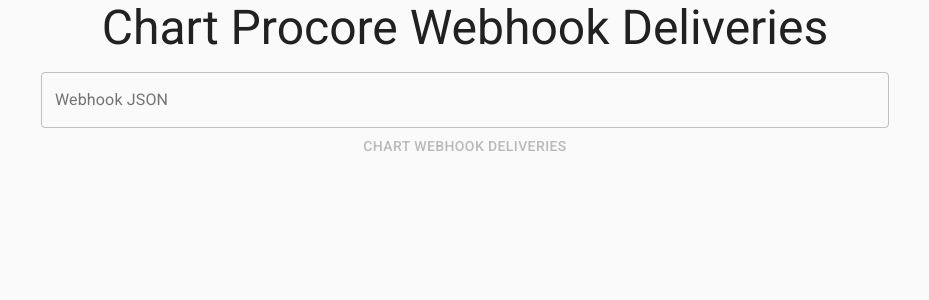
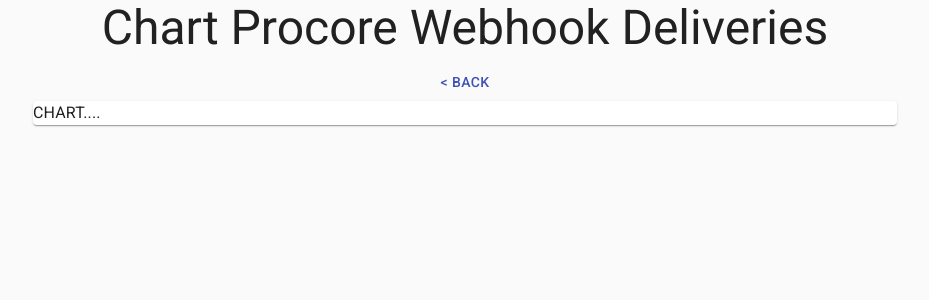
Before and after one commit to sebastianvaldez-procore/webhook_chart, a React (Create React App) app: page /chart in a window 1280 px wide. Shown: the top 300 px of the page, without its empty margins (175-1104 px from the left). Built offline with nearby package versions, Linux system fonts and the light colour scheme.

Commit message:
Move components to separate file

```diff
--- a/package.json
+++ b/package.json
@@ -10,6 +10,7 @@
     "@testing-library/user-event": "^12.1.10",
     "react": "^17.0.1",
     "react-dom": "^17.0.1",
+    "react-router-dom": "^5.2.0",
     "react-scripts": "4.0.1",
     "web-vitals": "^0.2.4"
   },
--- a/src/App.js
+++ b/src/App.js
@@ -1,22 +1,12 @@
 import React from 'react'
+import { BrowserRouter as Router, Route, Switch } from 'react-router-dom'
 import CssBaseline from '@material-ui/core/CssBaseline';
-import Container from '@material-ui/core/Container';
-import Paper from '@material-ui/core/Paper'
-import Card from '@material-ui/core/Card';
 import Typography from '@material-ui/core/Typography'
-import Button from '@material-ui/core/Button';
-import TextField from '@material-ui/core/TextField';
 import Grid from '@material-ui/core/Grid';
-
-
+import { Chart } from './Chart';
+import PayloadField from './PayloadField';
 
 function App() {
-  const [payload, setPayload] = React.useState('')
-
-  const handlePayload = (e) => {
-    e.preventDefault()
-    alert(`payload is: ${payload}`)
-  }
   return (
     <>
       <CssBaseline />
@@ -28,26 +18,12 @@
           </Typography>
         </Grid>
 
-          <Grid item xs={2} md={2} lg={2}/>
-
-          <Grid item align='center' xs={8} md={8} lg={8}>
-            <form onSubmit={handlePayload}>
-              <TextField
-              multiline
-              variant="outlined"
-              fullWidth
-              label='Webhook JSON'
-              onChange={e => setPayload(e.target.value)}
-              value={payload}
-              placeholder="Paste Webhook delivery payload here...."
-              />
-              <br />
-              <Button type='submit' disabled={payload !== '' ? false : true} color='primary'>Chart Webhook Deliveries</Button>
-            </form>
-          </Grid>
-
-          <Grid item xs={2} md={2} lg={2}/>
-
+        <Router>
+          <Switch>
+            <Route exact path='/' component={PayloadField} />
+            <Route path='/chart' component={Chart} />
+          </Switch>
+        </Router>
       </Grid>
     </>
   );
--- /dev/null
+++ b/src/Chart.js
@@ -0,0 +1,27 @@
+import React from 'react';
+import { Link } from 'react-router-dom';
+import Paper from '@material-ui/core/Paper';
+import Typography from '@material-ui/core/Typography';
+import Button from '@material-ui/core/Button';
+import Grid from '@material-ui/core/Grid';
+
+export function Chart() {
+  return (
+    <>
+      <Link to='/'>
+        <Typography>
+          <Button color='primary'>&lt; Back</Button>
+        </Typography>
+      </Link>
+      <Grid container justify='center'>
+        <Grid item xs={8} md={8} lg={8}>
+          <Paper>
+            <Typography>
+              CHART....
+          </Typography>
+          </Paper>
+        </Grid>
+      </Grid>
+    </>
+  );
+}
--- /dev/null
+++ b/src/PayloadField.js
@@ -0,0 +1,40 @@
+import React from 'react';
+import { Link } from 'react-router-dom';
+import Button from '@material-ui/core/Button';
+import TextField from '@material-ui/core/TextField';
+import Grid from '@material-ui/core/Grid';
+
+export default function PayloadField() {
+  const [payload, setPayload] = React.useState('');
+
+  const handlePayload = (e) => {
+    e.preventDefault();
+    alert(`payload is: ${payload}`);
+  };
+
+  return (
+    <>
+      <Grid item xs={2} md={2} lg={2} />
+
+      <Grid item align='center' xs={8} md={8} lg={8}>
+        <form onSubmit={handlePayload}>
+          <TextField
+            multiline
+            variant="outlined"
+            fullWidth
+            label='Webhook JSON'
+            onChange={e => setPayload(e.target.value)}
+            value={payload}
+            rows={8}
+            placeholder="Paste Webhook delivery payload here...." />
+          <br />
+          <Link to='/chart'>
+            <Button type='submit' disabled={payload !== '' ? false : true} color='primary'>Chart Webhook Deliveries</Button>
+          </Link>
+        </form>
+      </Grid>
+
+      <Grid item xs={2} md={2} lg={2} />
+    </>
+  );
+}
```
Also changed, not shown: 2 other files (tests, documents, lock files or other folders).
